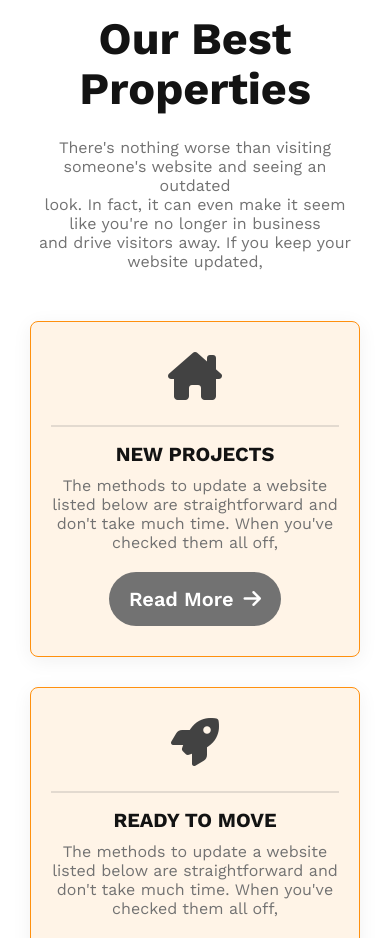
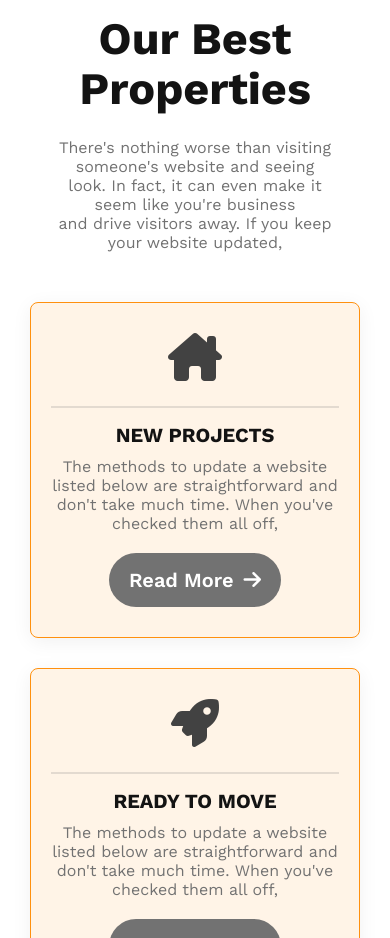
Before and after one commit to alimbdit/assignment-two, a plain HTML site: page index.html in a window 390 px wide. Shown: the part 6160-7098 px from the top of the page. Drawn offline with nearby package versions, Linux system fonts and the light colour scheme.

Commit message:
full responsive

```diff
--- a/index.html
+++ b/index.html
@@ -146,7 +146,7 @@
             -------------------------------------- -->
                 <section class="best-properties container ">
                     <h1 class="title--primary"> Our Best Properties</h1>
-                    <p class="description--primary">There's nothing worse than visiting someone's website and seeing  an outdated <br> look. In fact, it can even make it seem like you're  no longer in business <br> and drive visitors away. If you keep your website updated, </p>
+                    <p class="description--primary properties-description">There's nothing worse than visiting someone's website and seeing <br> look. In fact, it can even make it seem like you're business <br> and drive visitors away. If you keep your website updated, </p>
                     <div class="properties">
                         <div class="property">
                             <i class="fa-solid fa-house-chimney" style="font-size: 3rem; color: var(--dark-gray);"></i>
--- a/styles/style.css
+++ b/styles/style.css
@@ -396,7 +396,9 @@ hr{
 /* -------------------------------------------------
 -------------------best properties styles-------------------
 ---------------------------------------------------- */
-
+    .properties-description{
+        padding: 0 20px;
+    }
     .properties{
         flex-direction: column;
         row-gap: 30px;
```
